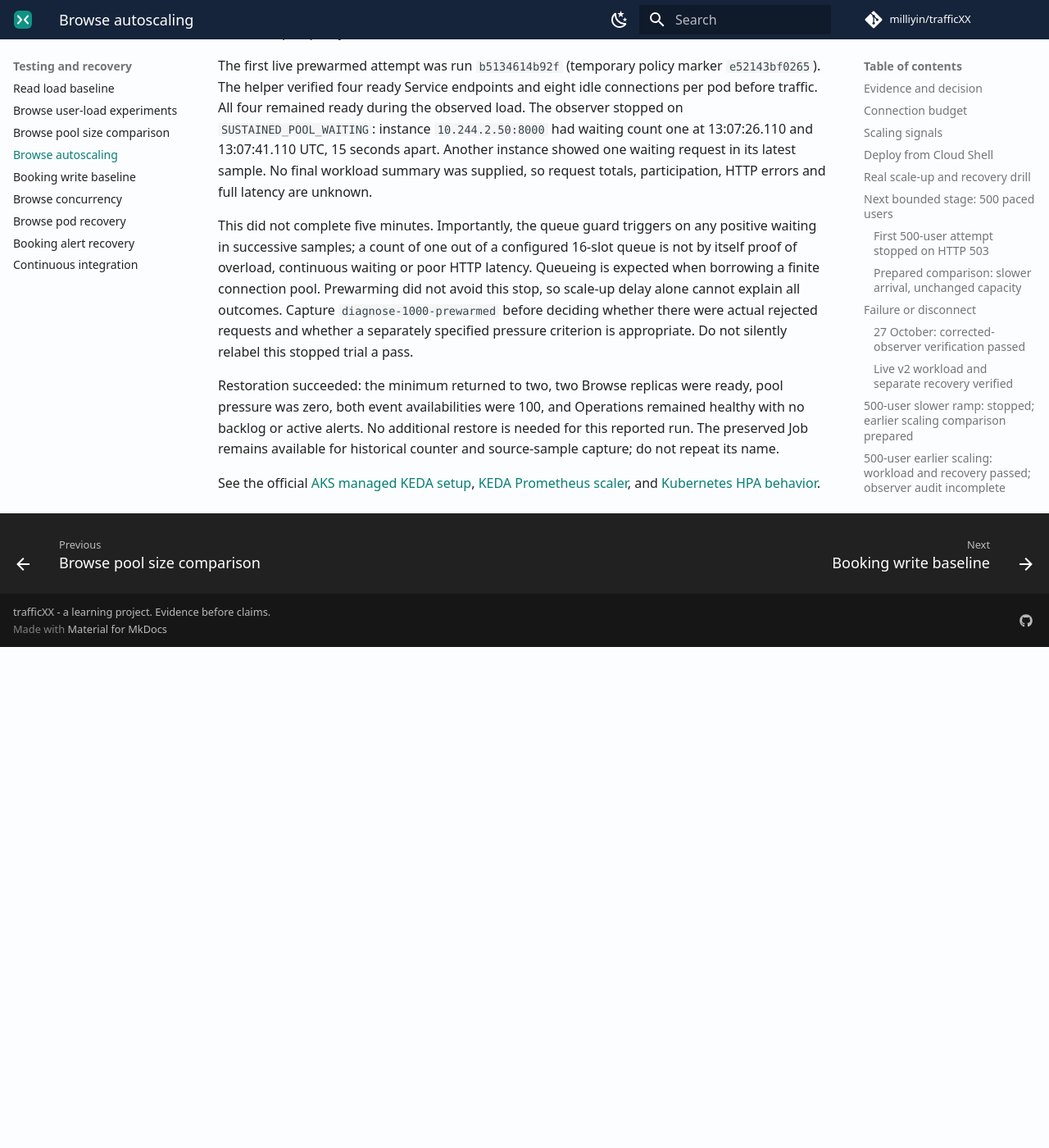
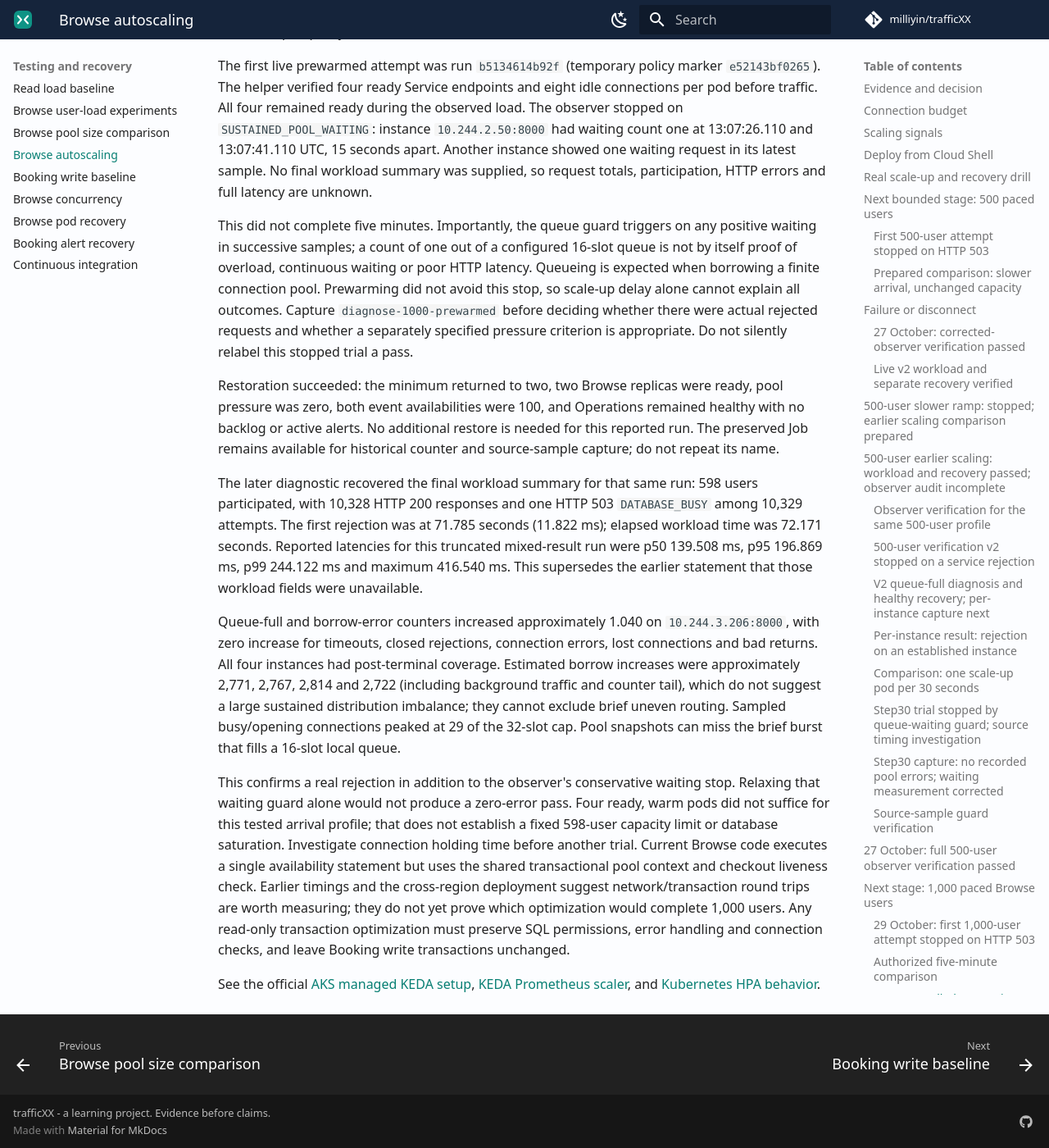
Before and after one commit to milliyin/trafficXX, an MkDocs documentation site: the page built from docs/browse-autoscaling.md, in a window 1280 px wide and 1400 px high, scrolled down 26282 px. Shown: the whole window at 82% size. Built offline with MkDocs 1.6.1 and Material for MkDocs 9.7.7, drawn with Linux system fonts in a browser that asks for light colours; comment, search, counter and statistics services are not loaded; before the commit the page ends 27071 px from its top, so only the background shows below that.

Commit message:
docs: record actual rejection in four-pod capacity trial

```diff
--- a/docs/browse-autoscaling.md
+++ b/docs/browse-autoscaling.md
@@ -1224,6 +1224,36 @@
 restore is needed for this reported run. The preserved Job remains available
 for historical counter and source-sample capture; do not repeat its name.
 
+The later diagnostic recovered the final workload summary for that same run:
+598 users participated, with 10,328 HTTP 200 responses and one HTTP 503
+`DATABASE_BUSY` among 10,329 attempts. The first rejection was at 71.785
+seconds (11.822 ms); elapsed workload time was 72.171 seconds. Reported
+latencies for this truncated mixed-result run were p50 139.508 ms,
+p95 196.869 ms, p99 244.122 ms and maximum 416.540 ms. This supersedes the
+earlier statement that those workload fields were unavailable.
+
+Queue-full and borrow-error counters increased approximately 1.040 on
+`10.244.3.206:8000`, with zero increase for timeouts, closed rejections,
+connection errors, lost connections and bad returns. All four instances had
+post-terminal coverage. Estimated borrow increases were approximately
+2,771, 2,767, 2,814 and 2,722 (including background traffic and counter tail),
+which do not suggest a large sustained distribution imbalance; they cannot
+exclude brief uneven routing. Sampled busy/opening connections peaked at
+29 of the 32-slot cap. Pool snapshots can miss the brief burst that fills a
+16-slot local queue.
+
+This confirms a real rejection in addition to the observer's conservative
+waiting stop. Relaxing that waiting guard alone would not produce a zero-error
+pass. Four ready, warm pods did not suffice for this tested arrival profile;
+that does not establish a fixed 598-user capacity limit or database saturation.
+Investigate connection holding time before another trial. Current Browse
+code executes a single availability statement but uses the shared transactional
+pool context and checkout liveness check. Earlier timings and the cross-region
+deployment suggest network/transaction round trips are worth measuring; they
+do not yet prove which optimization would complete 1,000 users. Any read-only
+transaction optimization must preserve SQL permissions, error handling and
+connection checks, and leave Booking write transactions unchanged.
+
 See the official [AKS managed KEDA setup](https://learn.microsoft.com/en-us/azure/aks/keda-deploy-add-on-cli),
 [KEDA Prometheus scaler](https://keda.sh/docs/2.18/scalers/prometheus/), and
 [Kubernetes HPA behavior](https://kubernetes.io/docs/tasks/run-application/horizontal-pod-autoscale/).
```
Also changed, not shown: memeory.md (+6 -0 lines).
